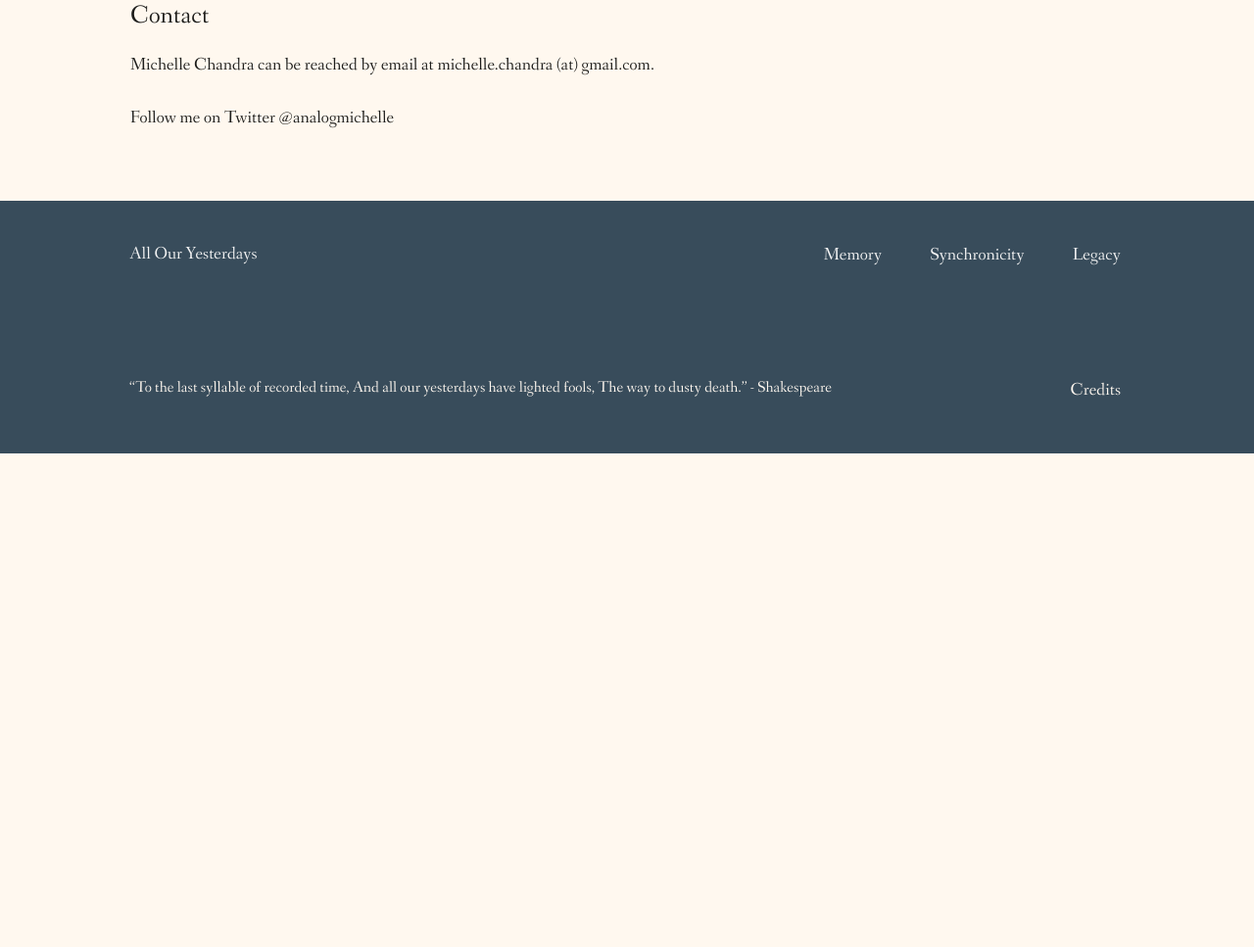
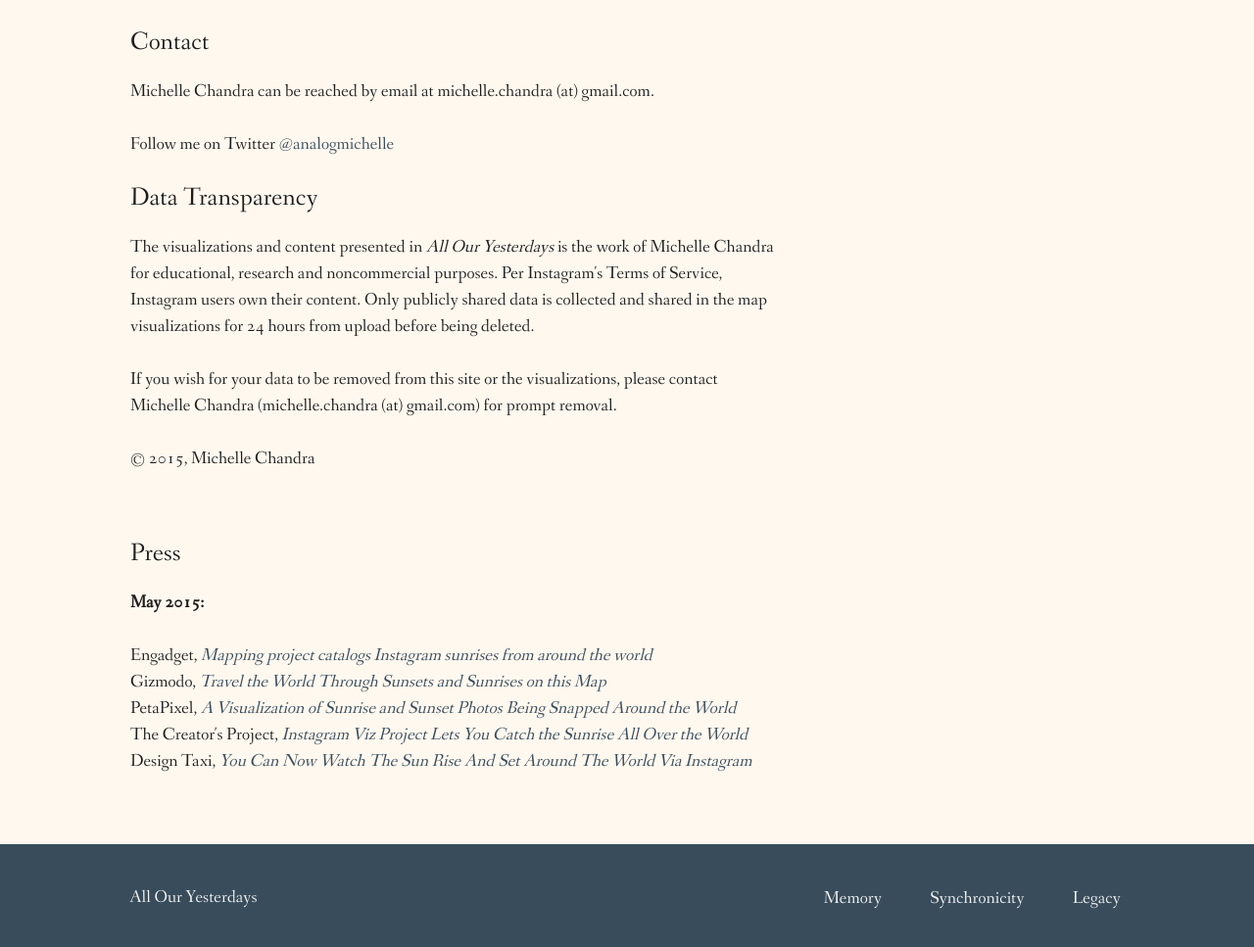
Before and after one commit to michellechandra/michellechandra.github.io, a website: page credits.html in a window 1280 px wide. Shown: the part 1737-2704 px from the top of the page at 98% size. Before the commit the page ends 2200 px from the top, so only its background shows below. Drawn offline with nearby package versions, Linux system fonts and the light colour scheme.

Commit message:
updating credits

```diff
--- a/credits.html
+++ b/credits.html
@@ -75,9 +75,9 @@
 						<div class="col-lg-11 col-md-11 col-sm-12">
 							<div class="holder">
 								<h1>About</h1>
-								<p><em>All Our Yesterdays</em> is the thesis of Michelle Chandra as part of her graduate studies at <a href="https://itp.nyu.edu/itp/">NYU's Interactive Telecommunications Program (ITP)</a>.</p>
+								<p><em>All Our Yesterdays</em> is the thesis of Michelle Chandra as part of her graduate studies at <a title="ITP NYU" href="https://itp.nyu.edu/itp/" target="_blank">NYU's Interactive Telecommunications Program (ITP)</a>.</p>
 								<p><em>All Our Yesterdays</em> was a one-woman operation but would not have been possible without the help of many. The responsive front-end template was built out by PSD2HTML. Surya Mattu and Sam Slover provided programming assistance in many office hours over the course of the semester.</p>
-								<p>Special thanks to CartoDB especially Andrew Hill, Aurelia Moser and Andy Eschbacher, Gabe BC and my thesis group, Gilad Lotan, all my ITP peers especially Clio Davis, Diana Freed, Sheri Manson, Rucha Patwardhan, Justin Restauri, and Batu Sayici, and my parents.</p>
+								<p>Special thanks to CartoDB especially Andrew Hill, Aurelia Moser and Andy Eschbacher, Gabe BC and my thesis group, the staff and faculty at ITP, Gilad Lotan, all my ITP peers especially Clio Davis, Diana Freed, Sheri Manson, Rucha Patwardhan, Justin Restauri, and Batu Sayici, and my parents.</p>
 							</div>
 						</div>
 						<div class="col-lg-5 col-md-5 col-sm-4">
@@ -104,8 +104,8 @@
 							<div class="holder">
 								<h2>Technical Implementation</h2>
 								<p>Front-End: HTML5 and CSS3 template. Animations created using JavaScript and jQuery.</p>
-								<p>Back-End: Node.js Heroku App for Data Collection to access Instagram API, node modules included tzwhere for timezone information, and suncalc for sunset and sunrise times.</p>
-								<p>Except for the front end HTML/CSS template, everything was produced by Michelle Chandra including visual design, data mining, user experience design, content creation, conceptual design, site architecture, map visualizations and research.</p>
+								<p>Back-End: Node.js Heroku web app for data collection to access Instagram API, node modules included tzwhere for timezone information, and suncalc for sunset and sunrise times.</p>
+								<p>Except for the front end HTML/CSS template, everything was produced by Michelle Chandra including visual design, data mining, user experience design, content creation, conceptual design, site architecture, map visualizations, programming and research.</p>
 							</div>
 
 						</div>
@@ -150,8 +150,30 @@
 							<div class="holder">
 								<h2>Contact</h2>
 								<p>Michelle Chandra can be reached by email at michelle.chandra (at) gmail.com.</p>
-								<p>Follow me on Twitter @analogmichelle</p>
-								<p>
+								<p>Follow me on Twitter <a title="Twitter" href="https://twitter.com/analogmichelle" target="_blank">@analogmichelle</a></p>
+								<h2>Data Transparency</h2>
+								<p>The visualizations and content presented in <em>All Our Yesterdays</em> is the work of Michelle Chandra for educational, research and noncommercial purposes. Per Instagram's Terms of Service, Instagram users own their content. Only publicly shared data is collected and shared in the map visualizations for 24 hours from upload before being deleted.</p>
+								<p>If you wish for your data to be removed from this site or the visualizations, please contact Michelle Chandra (michelle.chandra (at) gmail.com) for prompt removal. </p>
+								<p>&copy; 2015, Michelle Chandra</p>
+							</div>
+						</div>
+						<div class="col-lg-5 col-md-5 col-sm-4">
+
+						</div>
+					</div>
+				</div>
+
+				<div class="container blcok container-block">
+					<div class="row">
+						<div class="col-lg-11 col-md-11 col-sm-12">
+							<div class="holder">
+								<h2>Press</h2>
+								<p><strong>May 2015:</strong></p>
+								<p>Engadget,<em> <a title="Engadget" href="http://www.engadget.com/2015/05/22/instagram-mapping-all-our-suns/" target="_blank">Mapping project catalogs Instagram sunrises from around the world</a></em><br />
+								Gizmodo, <em><a title="Gizmodo" href="http://es.gizmodo.com/recorre-el-mundo-a-traves-de-sus-atardeceres-y-amanecer-1706393148" target="_blank">Travel the World Through Sunsets and Sunrises on this Map</a></em><br />
+								PetaPixel, <em><a title="PetaPixel" href="http://petapixel.com/2015/05/22/a-visualization-of-sunrise-and-sunset-photos-being-snapped-around-the-world/#more-166467" target="_blank">A Visualization of Sunrise and Sunset Photos Being Snapped Around the World</a></em><br />
+								The Creator's Project, <em><a title="The Creator's Project" href="http://thecreatorsproject.vice.com/blog/instagram-viz-project-lets-you-catch-the-sunrise-all-over-the-world" target="_blank">Instagram Viz Project Lets You Catch the Sunrise All Over the World</a></em><br />
+								Design Taxi, <em><a title="Design Taxi" href="http://designtaxi.com/news/376068/You-Can-Now-Watch-The-Sun-Rise-And-Set-Around-The-World-Via-Instagram/" target="_blank">You Can Now Watch The Sun Rise And Set Around The World Via Instagram</a></em><br /></p>
 							</div>
 						</div>
 						<div class="col-lg-5 col-md-5 col-sm-4">
```
